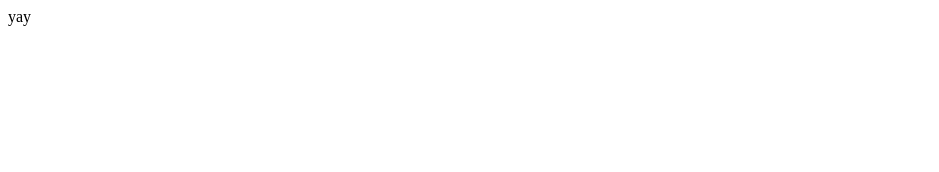
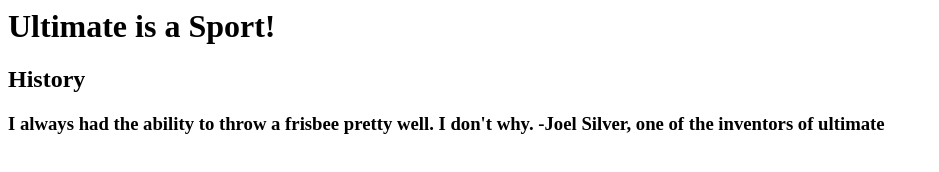
Before and after one commit to molliekm/molliekm.github.io, a plain HTML site: page index.html in a window 1280 px wide. Shown: the whole page, without its empty margins (0-939 px from the left). Drawn offline with Linux system fonts and the light colour scheme.

Commit message:
Update index.html

```diff
--- a/index.html
+++ b/index.html
@@ -1,7 +1,17 @@
 <html>
+  <head>
+  <title>Why Ultimate is a Sport</title>
+  </head>
+  <body>
+    <h1>Ultimate is a Sport!</h1>
+    <h2>History</h2>
+    <h3>I always had the ability to throw a frisbee pretty well. I don't why. -Joel Silver, one of the inventors of ultimate</h3>
+      <p>
+
+
 
 <p>
-yay
+
 </p>
 
 </html>
```
